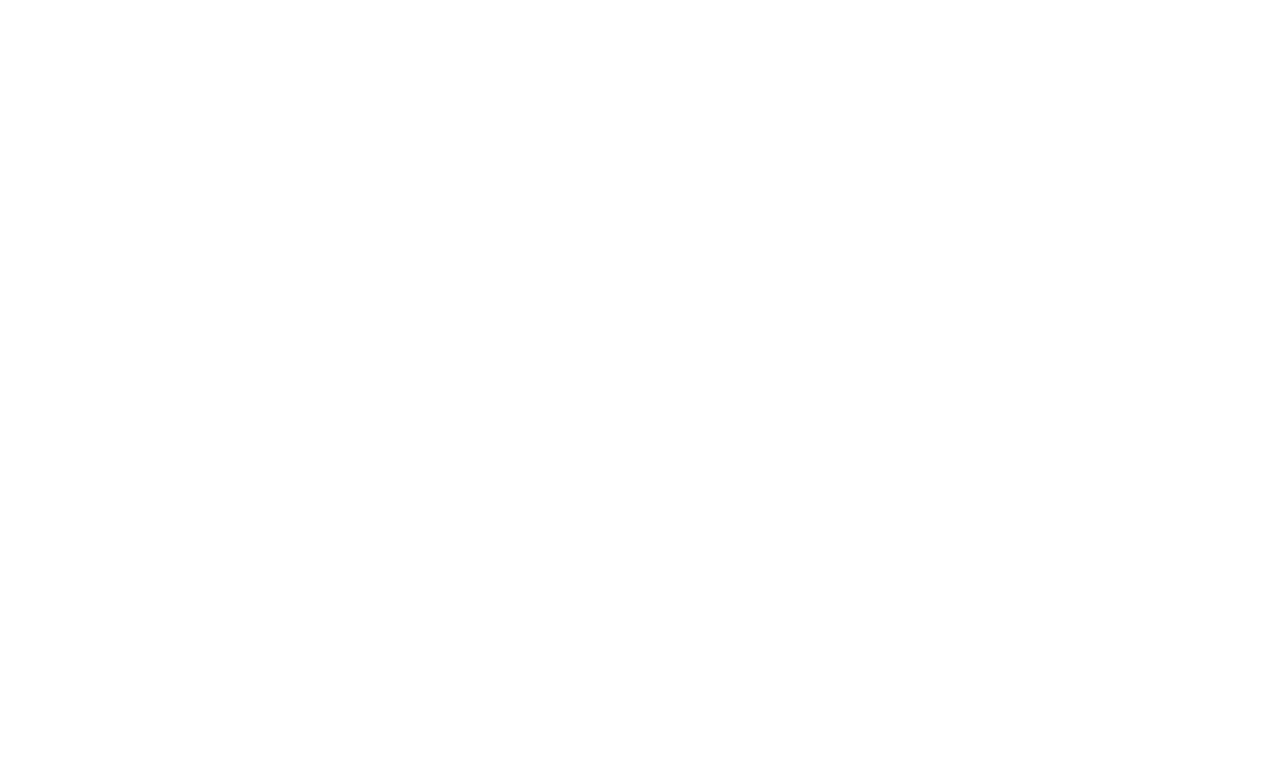
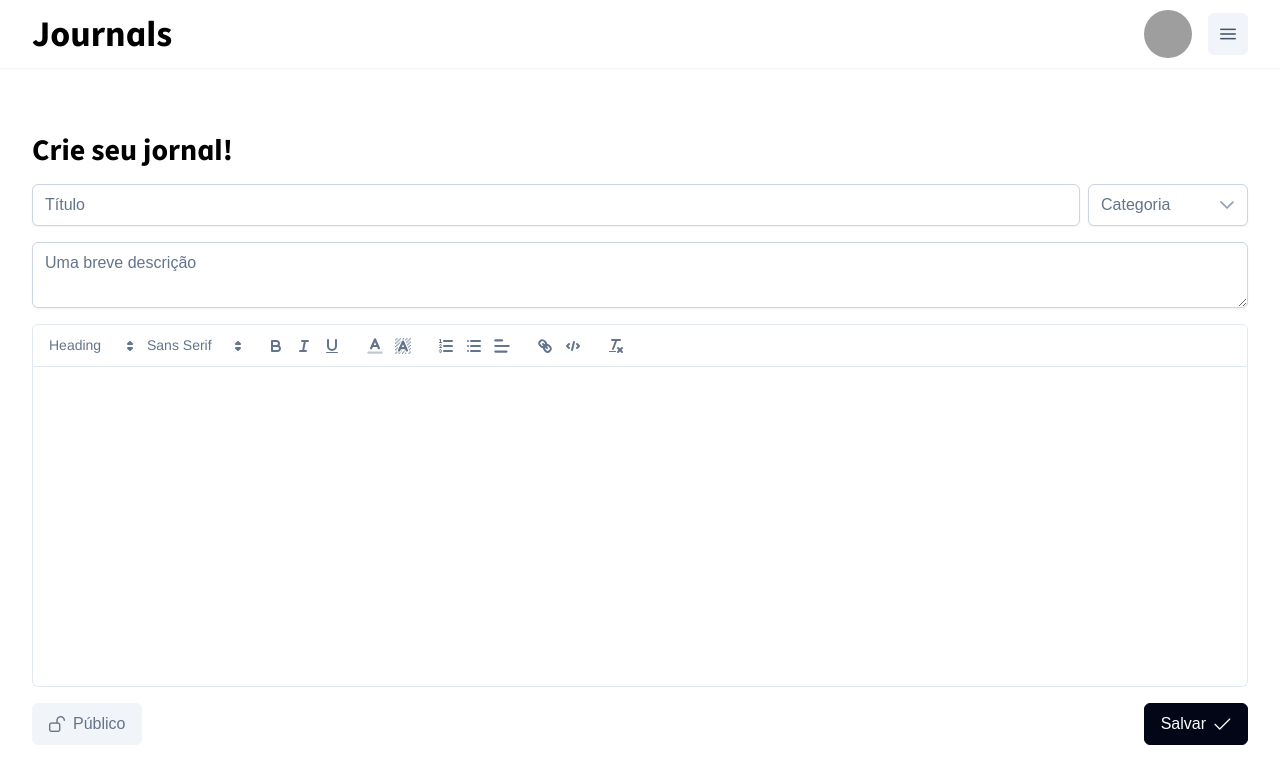
Before and after one commit to pedrodruviaro/journals, a Vue app: page /editor/create in a window 1280 px wide. Before the commit this address had no page. Shown: the top 784 px of the page. Built offline with nearby package versions, Linux system fonts and the light colour scheme; grey boxes are pictures that could not be loaded; a web font is replaced by a local one.

Commit message:
refactor: change editor route flow and subroutes

```diff
--- a/src/router/index.ts
+++ b/src/router/index.ts
@@ -1,8 +1,10 @@
 import { createRouter, createWebHistory } from 'vue-router'
-import HomeView from '../views/HomeView.vue'
-import LoginView from '../views/LoginView.vue'
-import DashboardView from '../views/DashboardView.vue'
-import JournalEditorView from '../views/JournalEditorView.vue'
+import HomeView from '@/views/HomeView.vue'
+import LoginView from '@/views/LoginView.vue'
+import DashboardView from '@/views/DashboardView.vue'
+import EditorView from '@/views/EditorView.vue'
+import JournalCreateView from '@/views/JournalCreateView.vue'
+import JournalEditView from '@/views/JournalEditView.vue'
 
 const router = createRouter({
   history: createWebHistory(import.meta.env.BASE_URL),
@@ -24,8 +26,21 @@
     },
     {
       path: '/editor',
-      name: 'journal-editor',
-      component: JournalEditorView
+      name: 'editor',
+      component: EditorView,
+      redirect: { name: 'editor-create' },
+      children: [
+        {
+          path: 'create',
+          name: 'editor-create',
+          component: JournalCreateView
+        },
+        {
+          path: 'edit',
+          name: 'editor-edit',
+          component: JournalEditView
+        }
+      ]
     }
   ]
 })
--- /dev/null
+++ b/src/views/EditorView.vue
@@ -0,0 +1,7 @@
+<script setup lang="ts">
+import { RouterView } from 'vue-router'
+</script>
+
+<template>
+  <RouterView />
+</template>
--- /dev/null
+++ b/src/views/JournalCreateView.vue
@@ -0,0 +1,40 @@
+<script setup lang="ts">
+import AdminLayout from '@/layouts/AdminLayout.vue'
+import EditorForm from '@/components/EditorForm/EditorForm.vue'
+import EditorFormLoader from '@/components/EditorForm/EditorFormLoader.vue'
+import { ref } from 'vue'
+
+const loading = ref(false)
+
+const title = ref('')
+const description = ref('')
+const selectedCategory = ref('')
+const isPublic = ref(false)
+const content = ref('')
+
+function handleSave() {
+  console.log({
+    title: title.value,
+    category: selectedCategory.value,
+    description: description.value,
+    content: content.value,
+    isPublic: isPublic.value
+  })
+}
+</script>
+
+<template>
+  <AdminLayout>
+    <h1 class="font-bold mb-4 text-2xl lg:text-3xl">Crie seu jornal!</h1>
+    <EditorFormLoader :loading="loading">
+      <EditorForm
+        v-model:title="title"
+        v-model:category="selectedCategory"
+        v-model:description="description"
+        v-model:content="content"
+        v-model:isPublic="isPublic"
+        @tried-to-submit="handleSave"
+      />
+    </EditorFormLoader>
+  </AdminLayout>
+</template>
--- a/src/views/JournalEditorView.vue
+++ b/src/views/JournalEditView.vue
@@ -25,6 +25,8 @@
 
 <template>
   <AdminLayout>
+    <h1 class="font-bold mb-4 text-2xl lg:text-3xl">Continue seu jornal!</h1>
+
     <EditorFormLoader :loading="loading">
       <EditorForm
         v-model:title="title"
```
